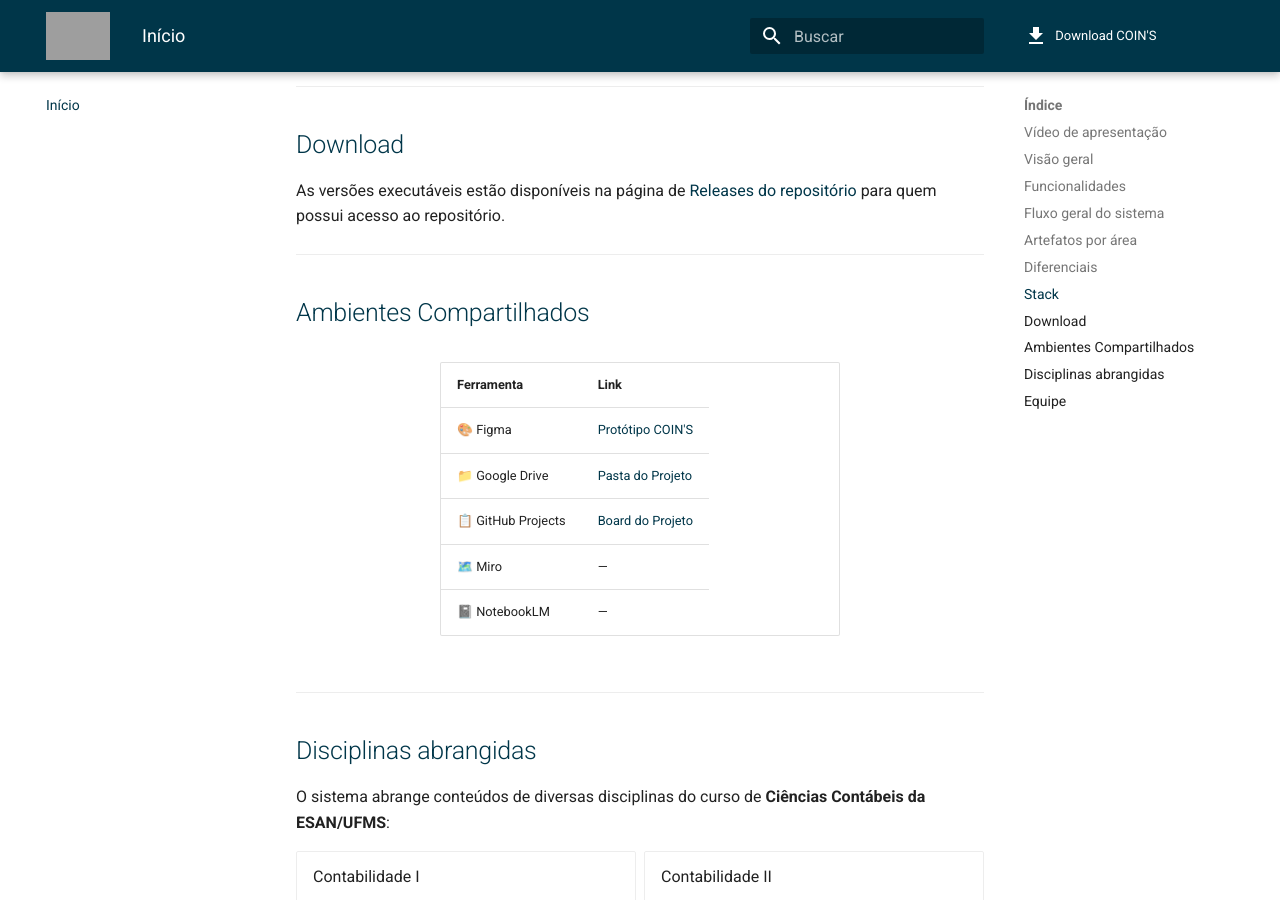
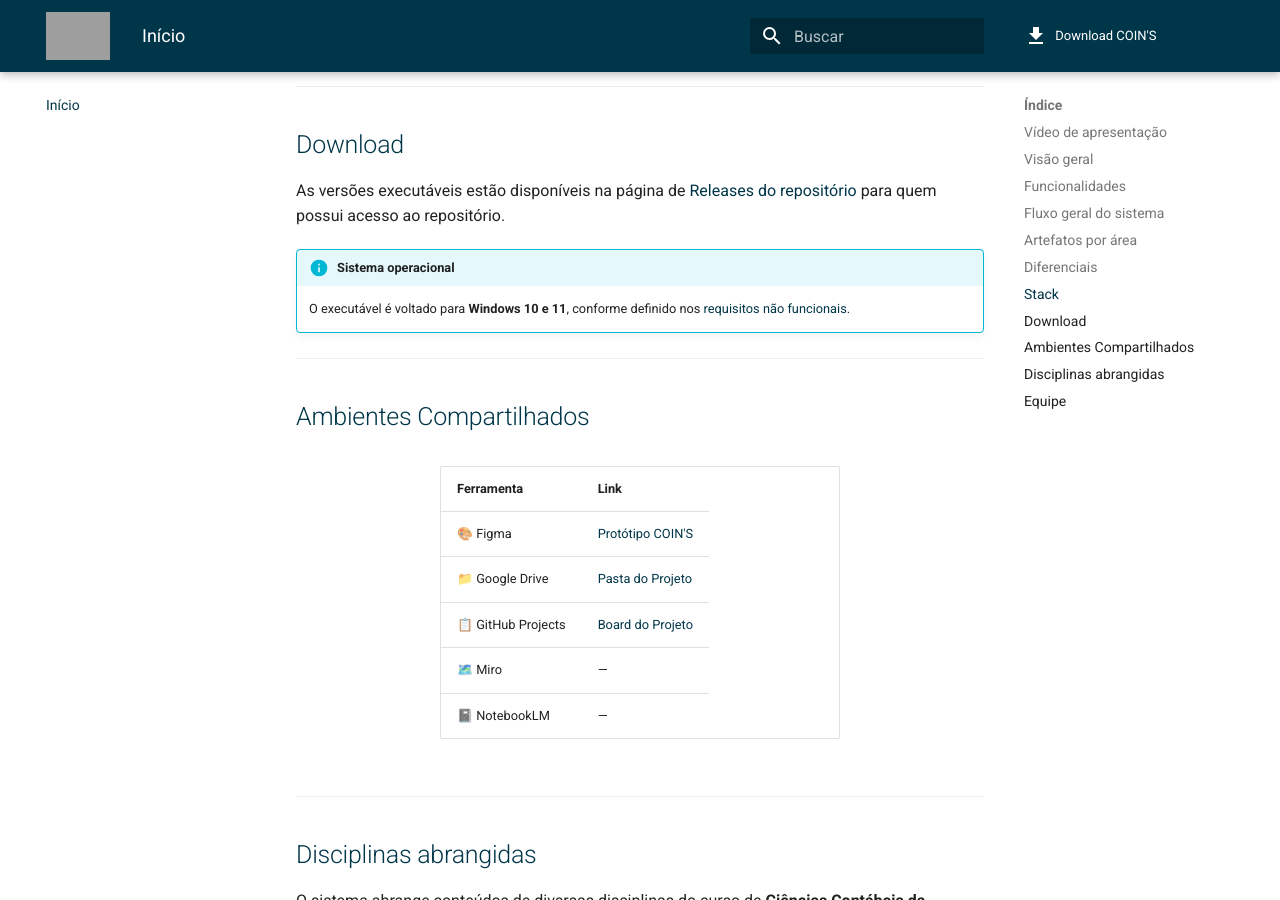
Before and after one commit to NES-Contabilidade-Integrada/doc-coins2026.1, an MkDocs documentation site: the page built from docs/index.md, in a window 1280 px wide and 900 px high, scrolled down 3875 px. Built offline with MkDocs 1.6.1 and Material for MkDocs 9.7.7, drawn with Linux system fonts in a browser that asks for light colours; comment, search, counter and statistics services are not loaded; grey boxes are pictures that could not be loaded.

Commit message:
feat(homepage): add Windows 10/11 note to download section
Co-Authored-By: Claude Sonnet 4.6 <noreply@anthropic.com>

```diff
--- a/docs/index.md
+++ b/docs/index.md
@@ -145,6 +145,9 @@ A documentação reúne os principais entregáveis do projeto, organizados por
 
 As versões executáveis estão disponíveis na página de [Releases do repositório](https://github.com/NES-Contabilidade-Integrada/coins2026.1/releases/latest) para quem possui acesso ao repositório.
 
+!!! info "Sistema operacional"
+    O executável é voltado para **Windows 10 e 11**, conforme definido nos [requisitos não funcionais](requisitos/especificacao-de-requisitos-de-software.md).
+
 ---
 
 ## Ambientes Compartilhados
```
